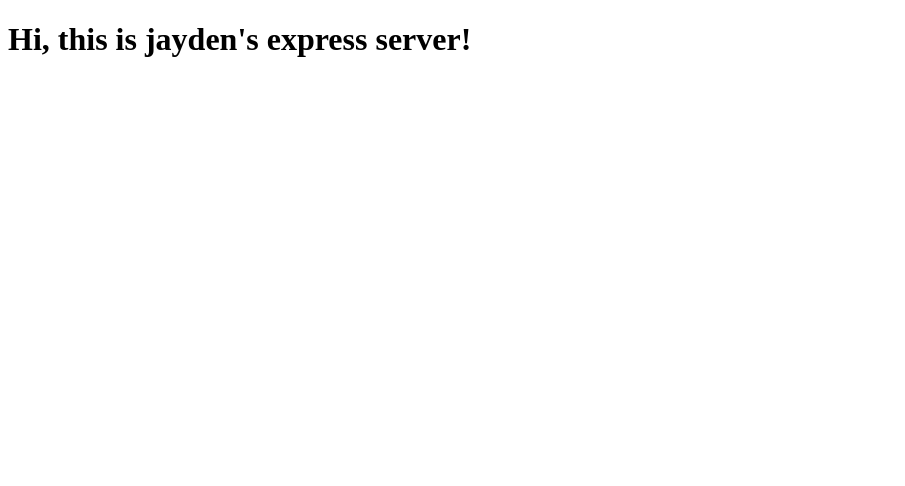
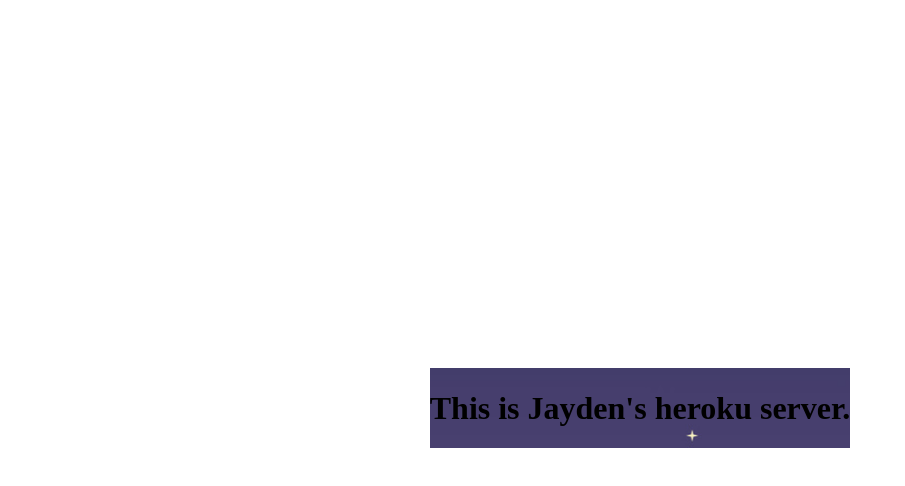
Before and after one commit to jgregorytweedie/expressServerWithHeroku, a website: page public/index.html in a window 1280 px wide. Shown: the whole page, without its empty margins (0-905 px from the left). Drawn offline with Linux system fonts and the light colour scheme.

Commit message:
index,image,css
modified index, added a stylesheet, and added an image.

```diff
--- a/public/index.html
+++ b/public/index.html
@@ -4,8 +4,11 @@
   <meta charset="UTF-8">
   <meta name="viewport" content="width=device-width, initial-scale=1.0">
   <title>jayden's express server</title>
+  <link rel=stylesheet href="main.css">
 </head>
 <body>
-  <h1>Hi, this is jayden's express server!</h1>
+  <main>
+    <h1> This is Jayden's heroku server.</h1>
+  </main>
 </body>
 </html>
--- /dev/null
+++ b/public/main.css
@@ -0,0 +1,12 @@
+body {
+  display: flex;
+  justify-content: center;
+  align-items: center;
+
+  height: 100vh;
+}
+
+main {
+  background-image: url(img/desert.jpg);
+  background-repeat: no-repeat;
+}
```
Also changed, not shown: public/img/desert.jpg (added).
